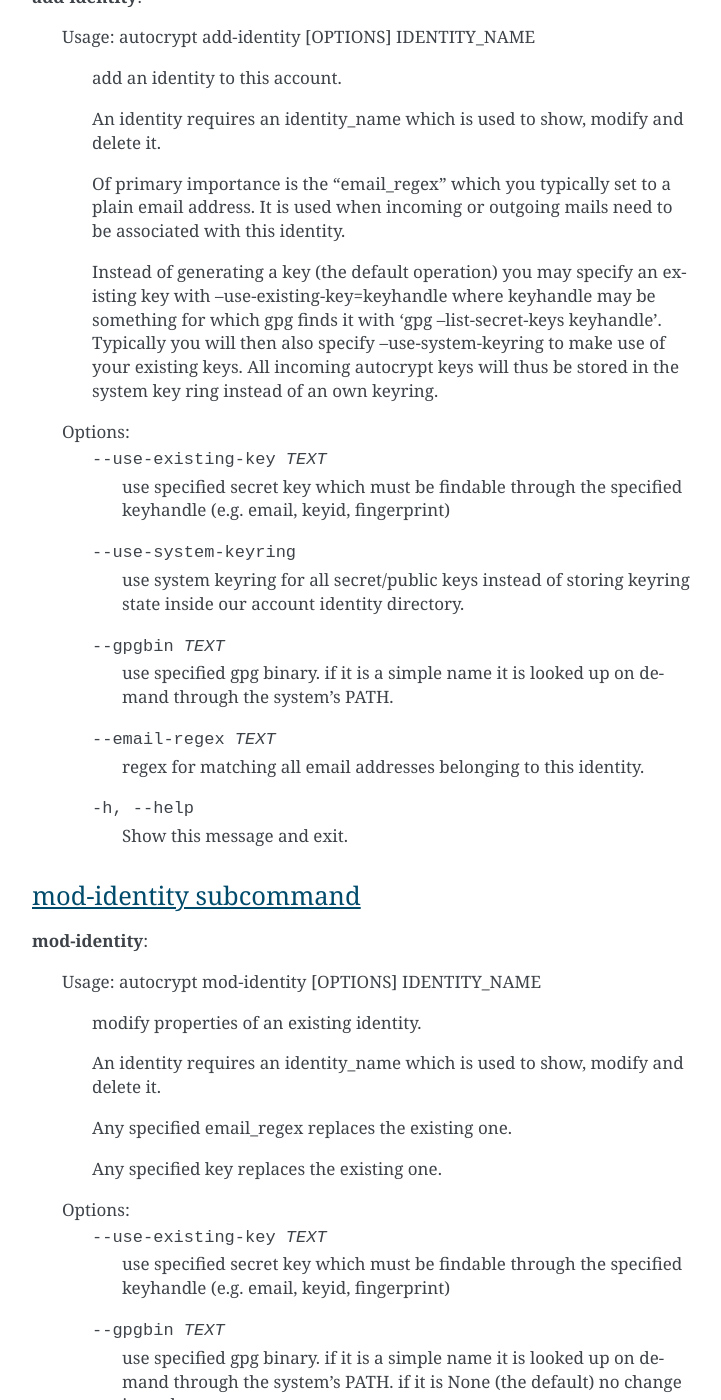
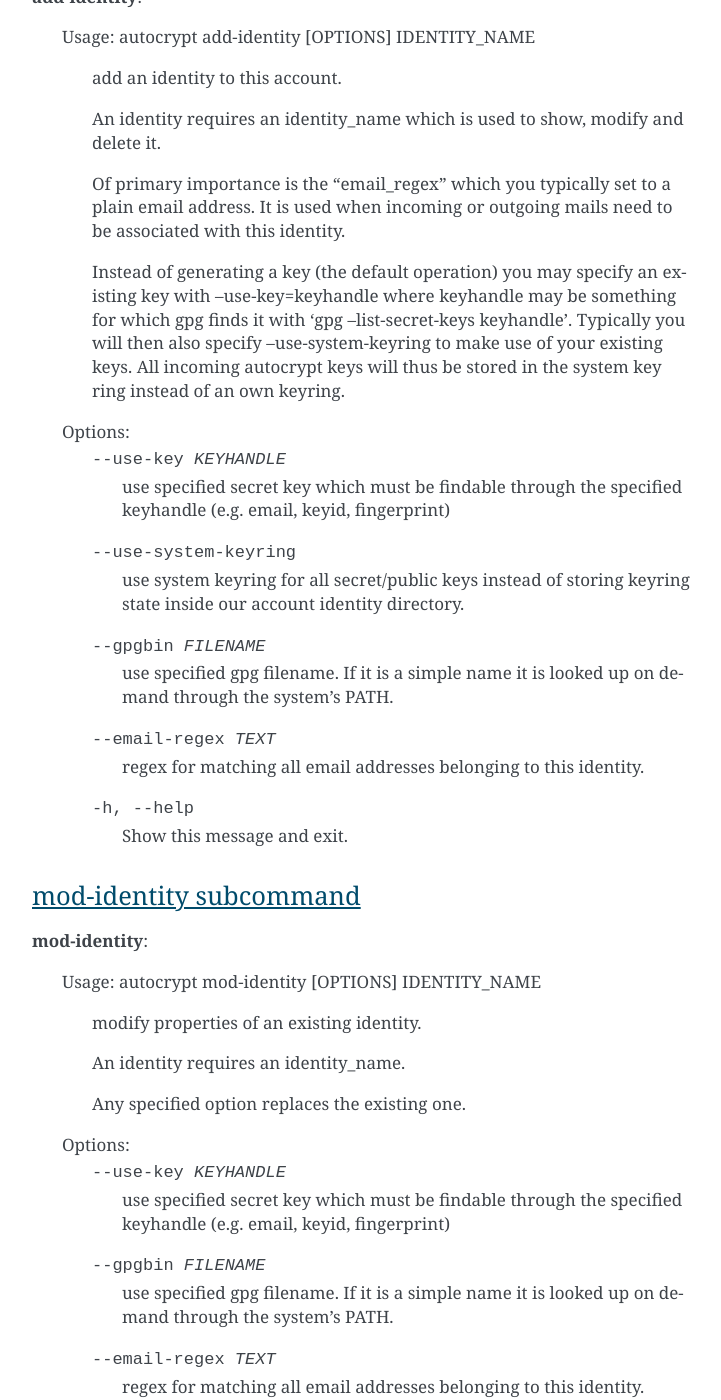
Before and after one commit to hpk42/muacrypt, a Sphinx documentation site: the page built from doc/cmdline.rst, in a window 1280 px wide and 1400 px high, scrolled down 8526 px. Shown: the whole window, without its empty margins (388-1109 px from the left). Built offline with Sphinx 7.4.7, drawn with Linux system fonts in a browser that asks for light colours; the version number is read from the project's files by our own code; some of the changed text lies outside the part shown.

Commit message:
refactor and refine option handling

```diff
--- a/doc/cmdline.rst
+++ b/doc/cmdline.rst
@@ -194,7 +194,7 @@ make sure no default identity is generated::
 
 and then we add a default identity tied to the key we want to use from the system keyring::
 
-    $ autocrypt add-identity default --use-system-keyring --use-existing-key test@autocrypt.org
+    $ autocrypt add-identity default --use-system-keyring --use-key test@autocrypt.org
     identity added: 'default'
 
     identity: 'default' uuid 4f72b7c6522d4584afbf21910883d399
--- a/doc/cmdref.inc
+++ b/doc/cmdref.inc
@@ -57,24 +57,24 @@ add-identity subcommand
     be associated with this identity.
 
     Instead of generating a key (the default operation) you may specify an
-    existing key with --use-existing-key=keyhandle where keyhandle may be
-    something for which gpg finds it with 'gpg --list-secret-keys keyhandle'.
-    Typically you will then also specify --use-system-keyring to make use of
-    your existing keys.  All incoming autocrypt keys will thus be stored in
-    the system key ring instead of an own keyring.
+    existing key with --use-key=keyhandle where keyhandle may be something for
+    which gpg finds it with 'gpg --list-secret-keys keyhandle'. Typically you
+    will then also specify --use-system-keyring to make use of your existing
+    keys.  All incoming autocrypt keys will thus be stored in the system key
+    ring instead of an own keyring.
 
   Options:
-    --use-existing-key TEXT  use specified secret key which must be findable
-                             through the specified keyhandle (e.g. email, keyid,
-                             fingerprint)
-    --use-system-keyring     use system keyring for all secret/public keys
-                             instead of storing keyring state inside our account
-                             identity directory.
-    --gpgbin TEXT            use specified gpg binary. if it is a simple name it
-                             is looked up on demand through the system's PATH.
-    --email-regex TEXT       regex for matching all email addresses belonging to
-                             this identity.
-    -h, --help               Show this message and exit.
+    --use-key KEYHANDLE   use specified secret key which must be findable
+                          through the specified keyhandle (e.g. email, keyid,
+                          fingerprint)
+    --use-system-keyring  use system keyring for all secret/public keys instead
+                          of storing keyring state inside our account identity
+                          directory.
+    --gpgbin FILENAME     use specified gpg filename. If it is a simple name it
+                          is looked up on demand through the system's PATH.
+    --email-regex TEXT    regex for matching all email addresses belonging to
+                          this identity.
+    -h, --help            Show this message and exit.
 
 .. _`mod-identity`:
 
@@ -87,25 +87,19 @@ mod-identity subcommand
 
     modify properties of an existing identity.
 
-    An identity requires an identity_name which is used to show, modify and
-    delete it.
+    An identity requires an identity_name.
 
-    Any specified email_regex replaces the existing one.
-
-    Any specified key replaces the existing one.
+    Any specified option replaces the existing one.
 
   Options:
-    --use-existing-key TEXT         use specified secret key which must be
+    --use-key KEYHANDLE             use specified secret key which must be
                                     findable through the specified keyhandle
                                     (e.g. email, keyid, fingerprint)
-    --gpgbin TEXT                   use specified gpg binary. if it is a simple
-                                    name it is looked up on demand through the
-                                    system's PATH. if it is None (the default)
-                                    no change is made
+    --gpgbin FILENAME               use specified gpg filename. If it is a
+                                    simple name it is looked up on demand
+                                    through the system's PATH.
     --email-regex TEXT              regex for matching all email addresses
-                                    belonging to this identity. If it None (the
-                                    default) no change is made to the existing
-                                    regex.
+                                    belonging to this identity.
     --prefer-encrypt
                                     modify prefer-encrypt setting, default is to
                                     not change it.
```
Also changed, not shown: 2 other files.
